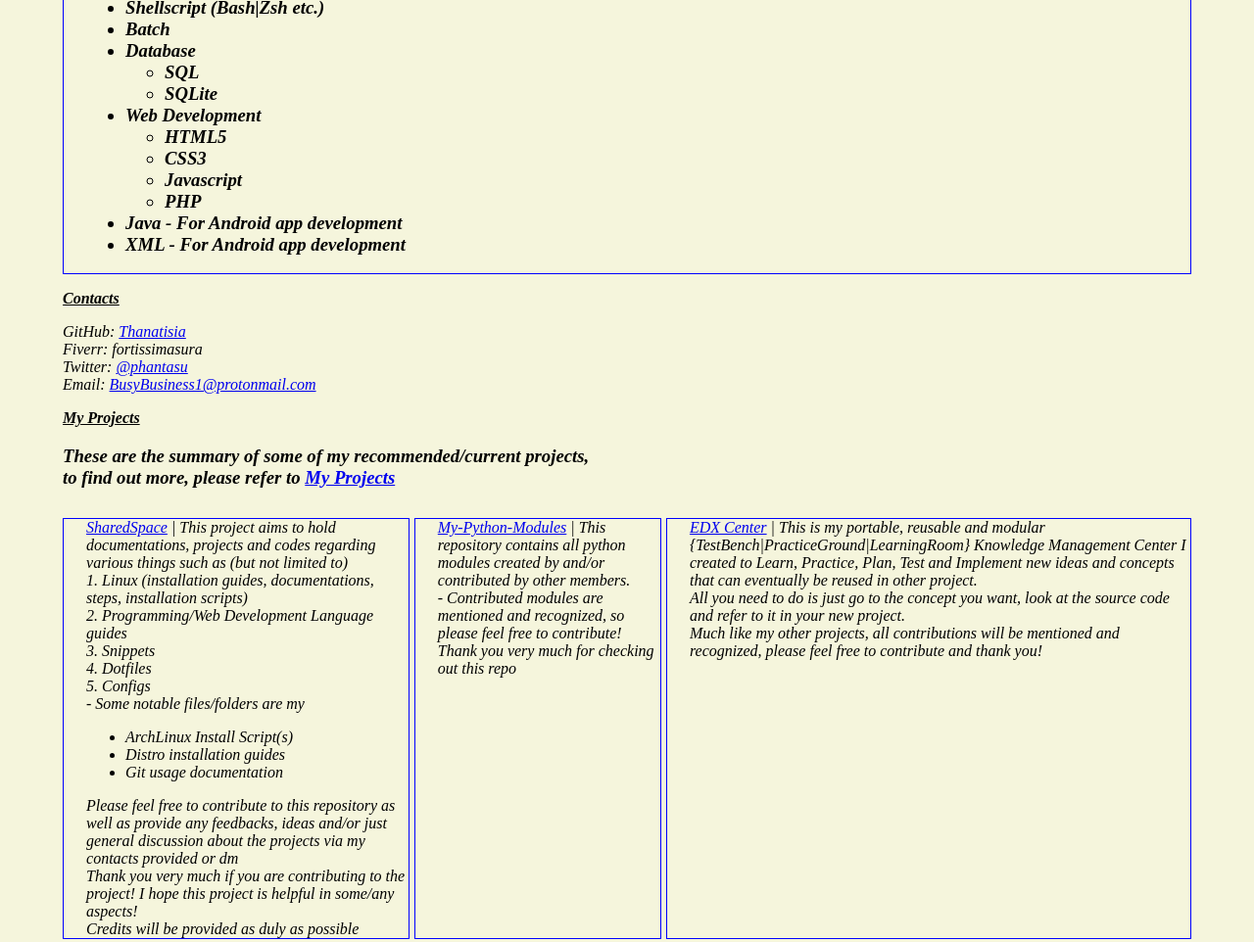
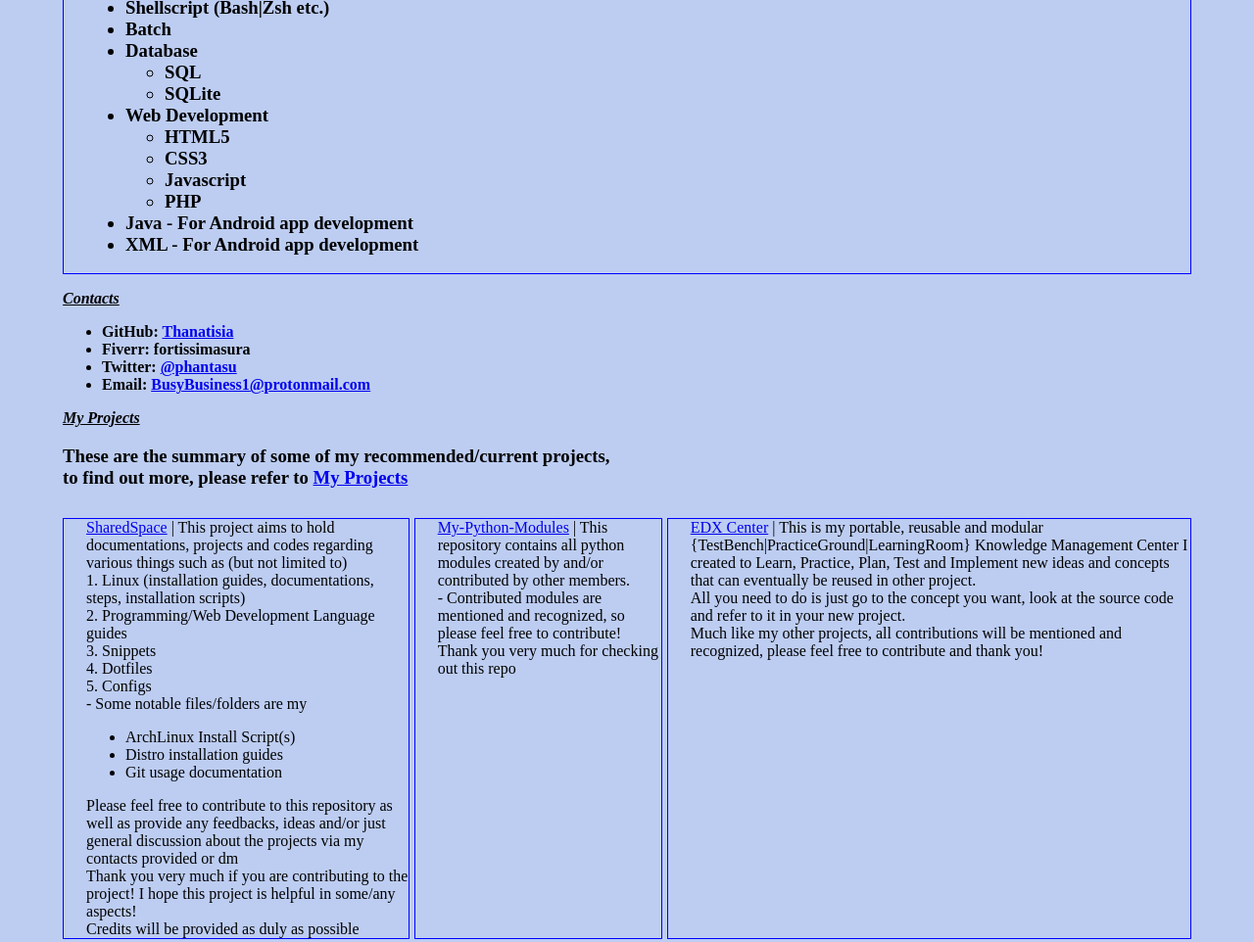
Before and after one commit to Thanatisia/my-portfolio-website, a plain HTML site: page index.html in a window 1280 px wide. Shown: the part 608-1570 px from the top of the page at 98% size. Drawn offline with Linux system fonts and the light colour scheme.

Commit message:
Created a resource folder for files; Updated index.html, todolist and repositories

```diff
--- a/index.html
+++ b/index.html
@@ -91,12 +91,14 @@
 		<!-- Subgroup:
 			- Contacts
 		-->
-		<div id="contacts">
+		<div id="contacts" style="font-weight: bold;">
 			<p class="headers">Contacts</p>
-			GitHub: <a href="https://github.com/Thanatisia">Thanatisia</a> <br/>
-			Fiverr: fortissimasura<br/>
-			Twitter: <a href="https://twitter.com/phantasu">@phantasu</a> <br/>
-			Email: <a href="mailto:{BusyBusiness@protonmail.com}?subject={(Suggestions|Ideas|Bugs|Improvements|General) To Note}">BusyBusiness1@protonmail.com</a>
+			<ul>
+				<li>GitHub: <a href="https://github.com/Thanatisia">Thanatisia</a></li>
+				<li>Fiverr: fortissimasura</li>
+				<li>Twitter: <a href="https://twitter.com/phantasu">@phantasu</a></li>
+				<li>Email: <a href="mailto:{BusyBusiness@protonmail.com}?subject={(Suggestions|Ideas|Bugs|Improvements|General) To Note}">BusyBusiness1@protonmail.com</a></li>
+			</ul>
 		</div>
 
 		<!-- Subgroup:
--- /dev/null
+++ b/res/files/colors.xml
@@ -0,0 +1,3 @@
+#000000=white
+#7887AB
+#FFFFFF=black
--- a/styles/css/style.css
+++ b/styles/css/style.css
@@ -1,13 +1,13 @@
 * {
 	/* Wildcard - applies to all */
-	font-style: italic;
 }
 
 /* Tags & Elements */
 
 body {
 	/* Applies to everything within <body> tag */
-	background-color: beige;
+	background-color: #bdcdf2;
+	font-style: normal;
 	margin-left: 5%;
 	margin-right: 5%;
 	margin-top: 5%;
@@ -35,6 +35,7 @@ body {
 		All group headers (i.e. group 'about-me' : "About Me")
 	*/
 	font-weight: bold;
+	font-style: italic;
 	text-decoration: underline;
 }
 
```
Also changed, not shown: sites/repositories.html (+1 -1 lines), sites/todolist.html (+1 -1 lines).
